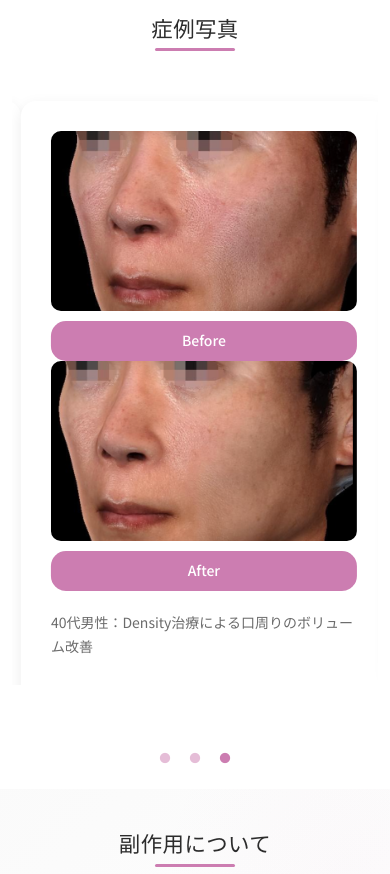
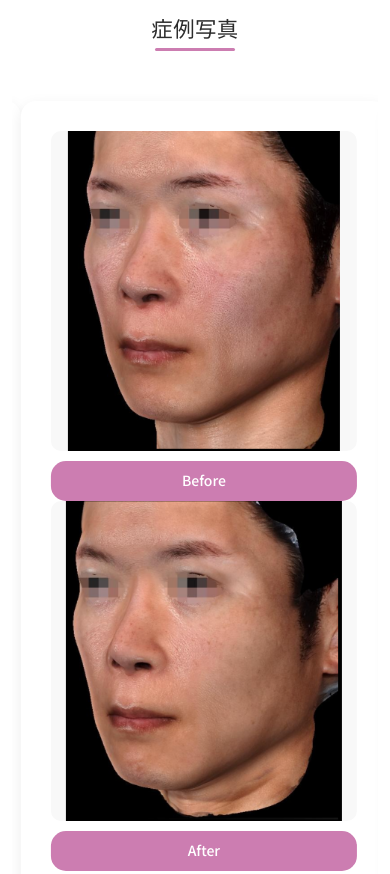
Before and after one commit to yucalyptus/density-lp, a plain HTML site: page index.html in a window 390 px wide. Shown: the part 9920-10794 px from the top of the page. Drawn offline with nearby package versions, Linux system fonts and the light colour scheme.

Commit message:
Add files via upload

```diff
--- a/style.css
+++ b/style.css
@@ -2805,6 +2805,13 @@ p {
         background: #f8f8f8;
     }
 
+    /* Case Studies Mobile */
+    .image-container img {
+        height: 280px !important;
+        max-height: 280px !important;
+        object-fit: contain !important;
+    }
+
     /* Hide/Show Elements */
     .vs-divider {
         display: none !important;
@@ -2966,8 +2973,15 @@ p {
     }
 
     .cases-slider .image-container img {
-        max-height: 180px;
-        object-fit: cover;
+        height: 320px;
+        max-height: 320px;
+        object-fit: contain;
+    }
+
+    .image-container img {
+        height: 320px !important;
+        max-height: 320px !important;
+        object-fit: contain !important;
     }
 
     /* CTA Section */
```
